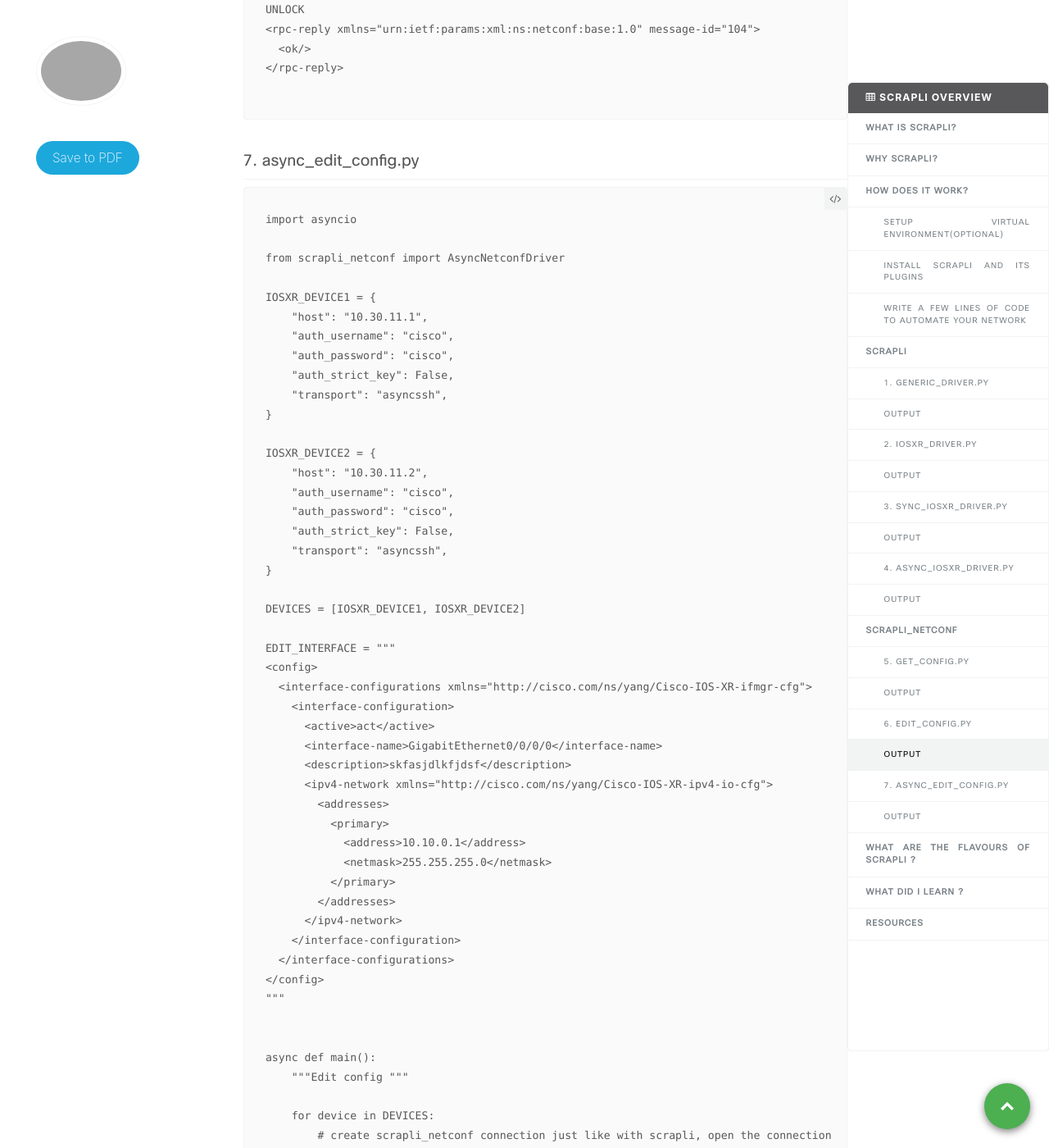
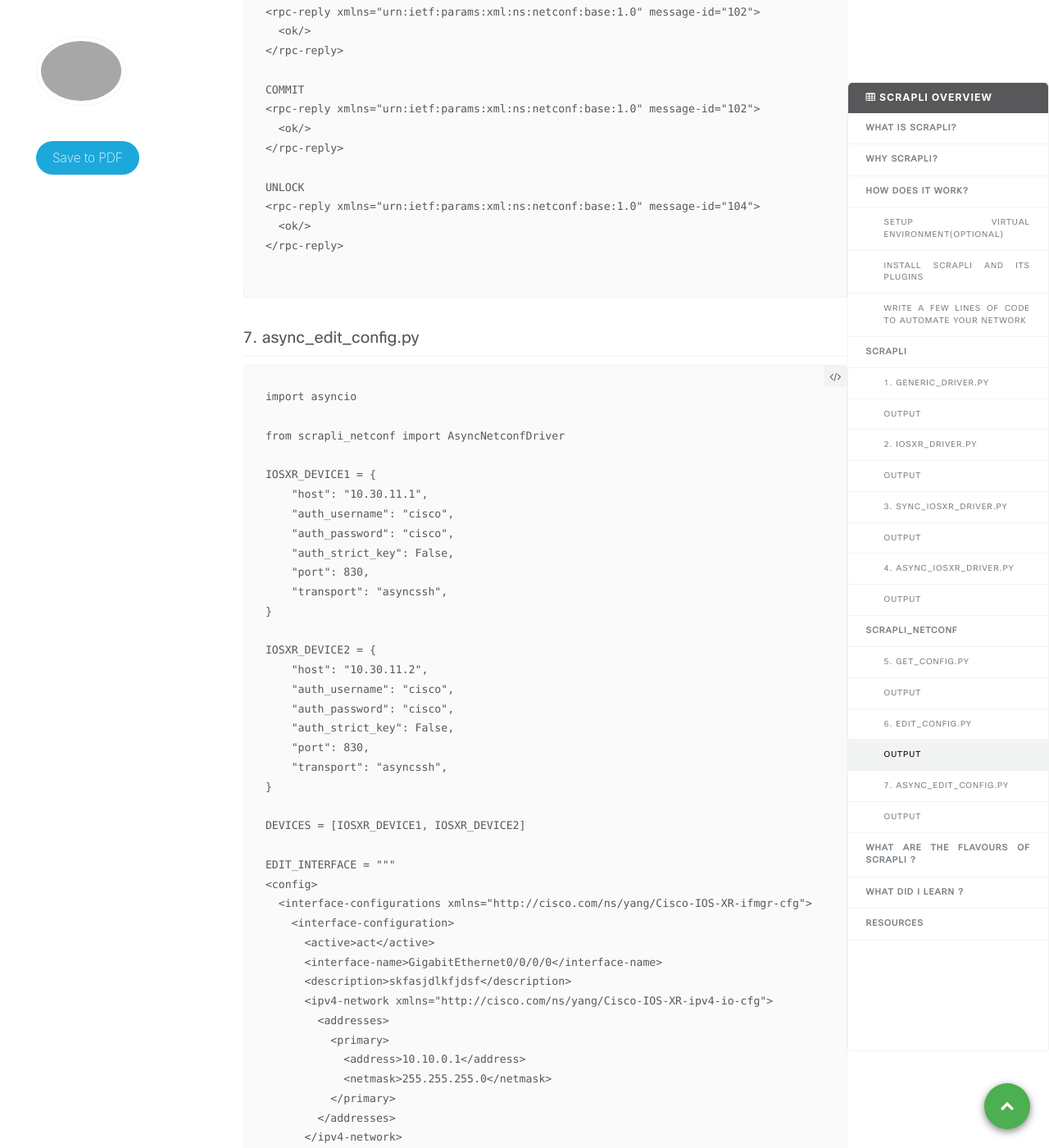
Before and after one commit to xrdocs/programmability, a Jekyll site: the page built from _tutorials/2022-02-22-scrapli-overview.md, in a window 1280 px wide and 1400 px high, scrolled down 14377 px. Shown: the whole window at 82% size. Built offline with Jekyll 4.4.1, drawn with Linux system fonts in a browser that asks for light colours; comment, search, counter and statistics services are not loaded; some of the changed text lies outside the part shown.

Commit message:
Update 2022-02-22-scrapli-overview.md

```diff
--- a/_tutorials/2022-02-22-scrapli-overview.md
+++ b/_tutorials/2022-02-22-scrapli-overview.md
@@ -75,6 +75,7 @@ MY_DEVICE = {
     "auth_username": "cisco",
     "auth_password": "cisco",
     "auth_strict_key": False,
+    "port": 22,
 }
 
 
@@ -154,6 +156,7 @@ MY_DEVICE = {
     "auth_username": "cisco",
     "auth_password": "cisco",
     "auth_strict_key": False,
+    "port": 22,
 }
 
 
@@ -201,6 +204,7 @@ IOSXR_DEVICE1 = {
     "auth_username": "cisco",
     "auth_password": "cisco",
     "auth_strict_key": False,
+    "port": 22,
 }
 
 IOSXR_DEVICE2 = {
@@ -208,6 +212,7 @@ IOSXR_DEVICE2 = {
     "auth_username": "cisco",
     "auth_password": "cisco",
     "auth_strict_key": False,
+    "port": 22,
 }
 
 DEVICES = [IOSXR_DEVICE1, IOSXR_DEVICE2]
@@ -292,8 +297,10 @@ IOSXR_DEVICE1 = {
     "auth_username": "cisco",
     "auth_password": "cisco",
     "auth_strict_key": False,
+    "port": 22,
     "transport": "asyncssh",
     "driver": AsyncIOSXRDriver,
+
 }
 
 IOSXR_DEVICE2 = {
@@ -301,6 +308,7 @@ IOSXR_DEVICE2 = {
     "auth_username": "cisco",
     "auth_password": "cisco",
     "auth_strict_key": False,
+    "port": 22,
     "transport": "asyncssh",
     "driver": AsyncIOSXRDriver,
 }
@@ -388,7 +396,7 @@ my_device = {
     "auth_username": "cisco",
     "auth_password": "cisco",
     "auth_strict_key": False,
-    "port": 830
+    "port": 830,
 }
 
 def main():
@@ -448,6 +456,7 @@ IOSXR_DEVICE = {
     "auth_username": "cisco",
     "auth_password": "cisco",
     "auth_strict_key": False,
+    "port": 830,
 }
 
 EDIT_INTERFACE = """
@@ -544,6 +553,7 @@ IOSXR_DEVICE1 = {
     "auth_username": "cisco",
     "auth_password": "cisco",
     "auth_strict_key": False,
+    "port": 830,
     "transport": "asyncssh",
 }
 
@@ -552,6 +562,7 @@ IOSXR_DEVICE2 = {
     "auth_username": "cisco",
     "auth_password": "cisco",
     "auth_strict_key": False,
+    "port": 830,
     "transport": "asyncssh",
 }
 
```
Also changed, not shown: other parts of _tutorials/2022-02-22-scrapli-overview.md (+1 -0 lines).
